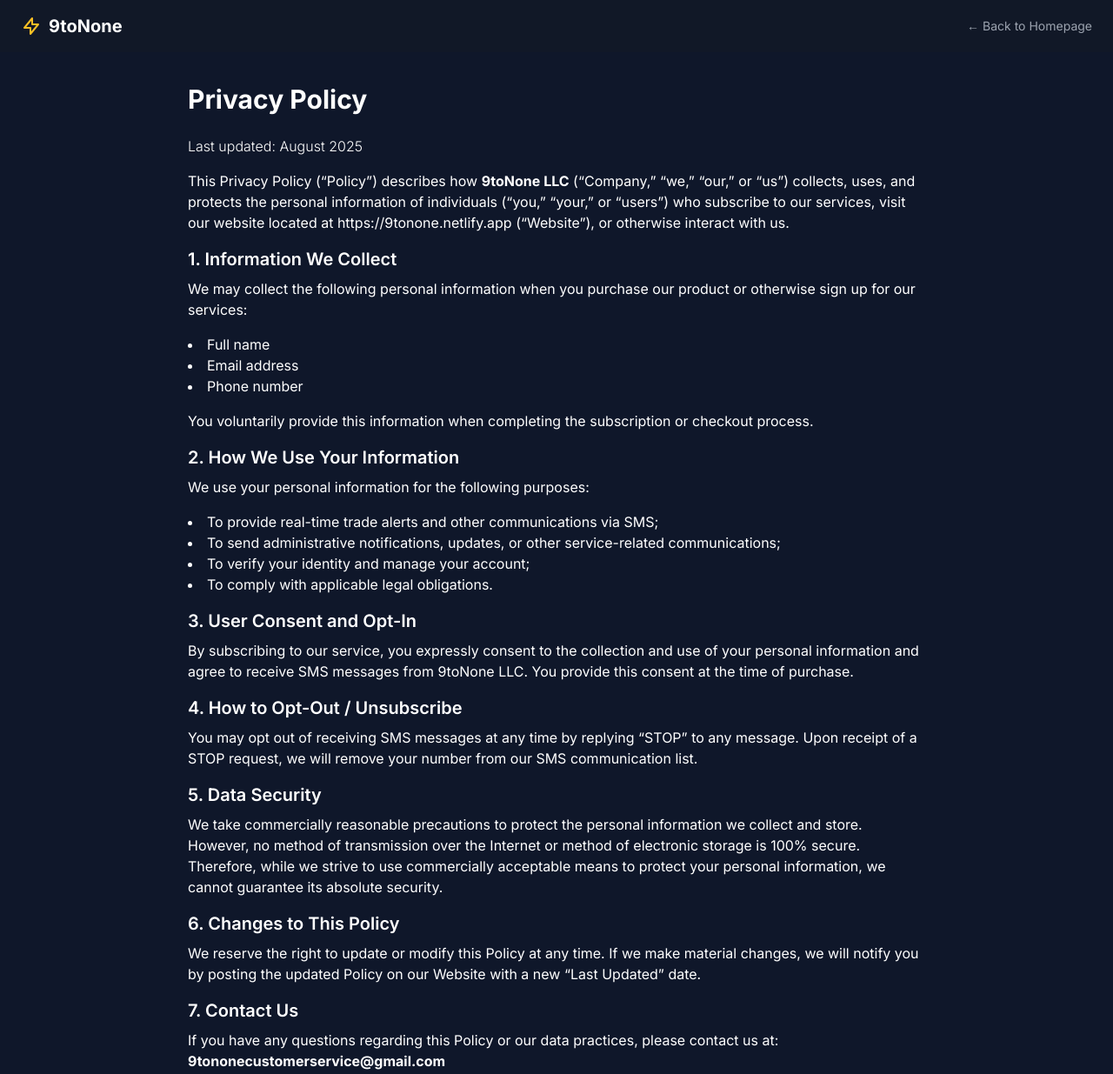
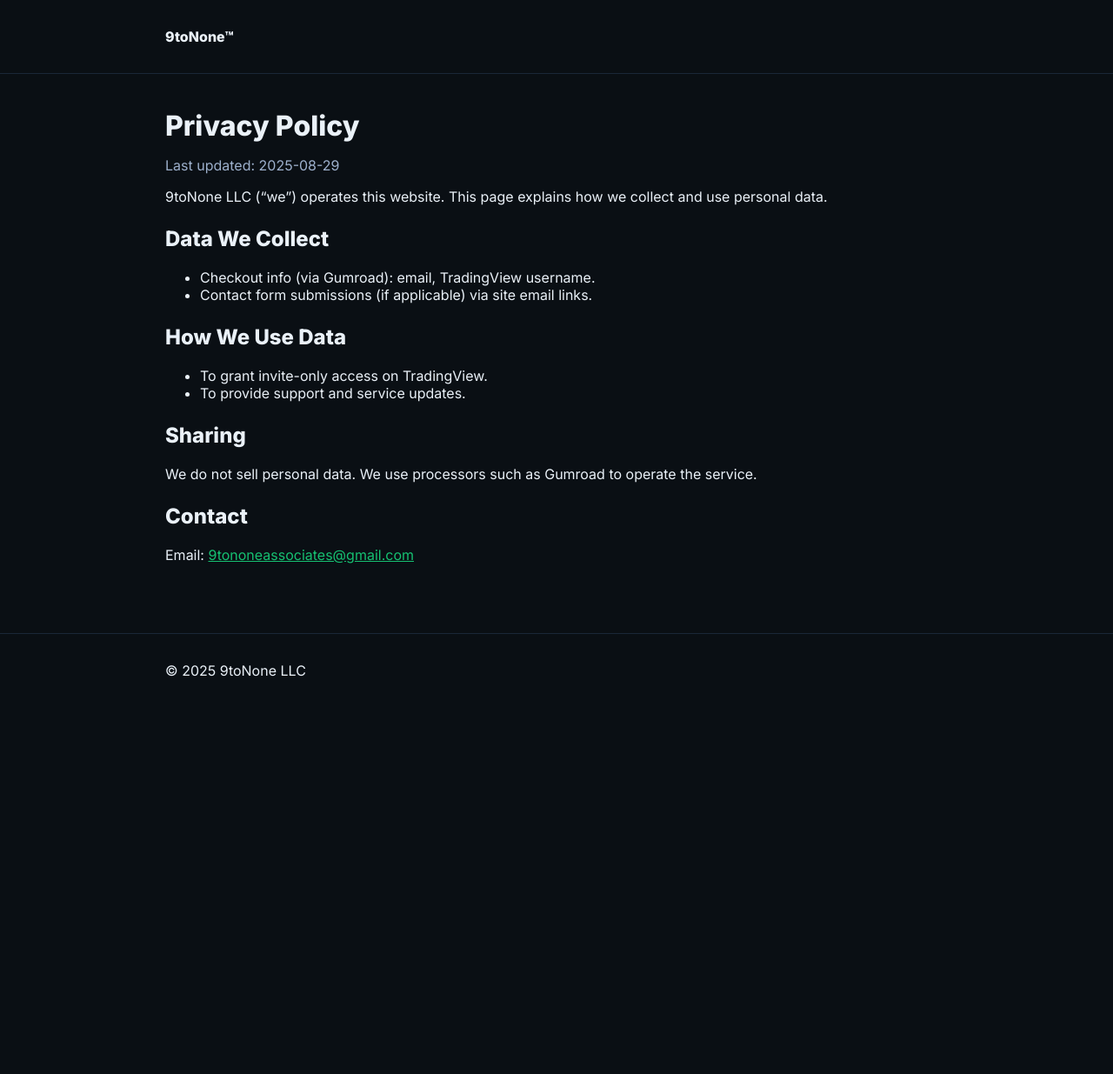
Before and after one commit to 9toNone/9toNone-landing, a website: page privacy-policy.html in a window 1280 px wide. Shown: the top 1235 px of the page at 87% size. After the commit the page ends 813 px from the top, so only its background shows below. Drawn offline with nearby package versions, Linux system fonts and the light colour scheme.

Commit message:
privacy-policy.html

```diff
--- a/privacy-policy.html
+++ b/privacy-policy.html
@@ -1,78 +1,46 @@
 <!DOCTYPE html>
 <html lang="en">
 <head>
-  <meta charset="UTF-8">
-  <meta name="viewport" content="width=device-width, initial-scale=1.0">
-  <title>Privacy Policy | 9toNone LLC</title>
-  <script src="https://cdn.tailwindcss.com"></script>
-  <link href="https://fonts.googleapis.com/css2?family=Inter:wght@300;400;600;700;900&display=swap" rel="stylesheet">
+  <meta charset="UTF-8"><meta name="viewport" content="width=device-width, initial-scale=1">
+  <title>Privacy Policy — 9toNone</title>
+  <link rel="preconnect" href="https://fonts.googleapis.com">
+  <link href="https://fonts.googleapis.com/css2?family=Inter:wght@400;600;800&display=swap" rel="stylesheet">
   <style>
-    :root { --primary:#fcd34d; --dark:#0f172a; }
-    body  { background:var(--dark); color:white; font-family:'Inter',sans-serif; }
+    body{font-family:Inter,system-ui,-apple-system,Segoe UI,Roboto,Arial;background:#0a0f14;color:#eaf1f8;margin:0}
+    .wrap{max-width:900px;margin:0 auto;padding:32px}
+    a{color:#16c172}
+    header,footer{border-bottom:1px solid #1a2738}
+    footer{border-top:1px solid #1a2738;border-bottom:0;margin-top:32px}
+    h1{font-size:32px;margin:8px 0}
+    h2{margin-top:24px}
+    .muted{color:#9db0cc}
   </style>
 </head>
 <body>
-  <!-- Navbar -->
-  <nav class="w-full bg-gray-900 py-4 px-6 fixed top-0 left-0">
-    <div class="max-w-7xl mx-auto flex justify-between items-center">
-      <div class="flex space-x-2 items-center">
-        <svg class="w-6 h-6 text-amber-400" fill="none" stroke="currentColor" viewBox="0 0 24 24">
-          <path stroke-linecap="round" stroke-linejoin="round" stroke-width="2" d="M13 10V3L4 14h7v7l9-11h-7z"/>
-        </svg>
-        <span class="font-bold text-xl">9toNone</span>
-      </div>
-      <a href="/" class="text-sm text-gray-400 hover:text-amber-400">← Back to Homepage</a>
-    </div>
-  </nav>
-
-  <div class="pt-24 max-w-4xl mx-auto px-6">
-    <h1 class="text-3xl font-bold mb-6">Privacy Policy</h1>
-    <p class="mb-4 font-light">Last updated: August 2025</p>
-
-    <p class="mb-4">This Privacy Policy (“Policy”) describes how <strong>9toNone LLC</strong> (“Company,” “we,” “our,” or “us”) collects, uses, and protects the personal information of individuals (“you,” “your,” or “users”) who subscribe to our services, visit our website located at https://9tonone.netlify.app (“Website”), or otherwise interact with us.</p>
-
-    <h2 class="text-xl font-semibold mb-2">1. Information We Collect</h2>
-    <p class="mb-4">We may collect the following personal information when you purchase our product or otherwise sign up for our services:</p>
-    <ul class="list-disc list-inside mb-4">
-      <li>Full name</li>
-      <li>Email address</li>
-      <li>Phone number</li>
+  <header><div class="wrap"><strong>9toNone™</strong></div></header>
+  <main class="wrap">
+    <h1>Privacy Policy</h1>
+    <p class="muted">Last updated: <span id="d"></span></p>
+    <p>9toNone LLC (“we”) operates this website. This page explains how we collect and use personal data.</p>
+    <h2>Data We Collect</h2>
+    <ul>
+      <li>Checkout info (via Gumroad): email, TradingView username.</li>
+      <li>Contact form submissions (if applicable) via site email links.</li>
     </ul>
-    <p class="mb-4">You voluntarily provide this information when completing the subscription or checkout process.</p>
-
-    <h2 class="text-xl font-semibold mb-2">2. How We Use Your Information</h2>
-    <p class="mb-4">We use your personal information for the following purposes:</p>
-    <ul class="list-disc list-inside mb-4">
-      <li>To provide real-time trade alerts and other communications via SMS;</li>
-      <li>To send administrative notifications, updates, or other service-related communications;</li>
-      <li>To verify your identity and manage your account;</li>
-      <li>To comply with applicable legal obligations.</li>
+    <h2>How We Use Data</h2>
+    <ul>
+      <li>To grant invite-only access on TradingView.</li>
+      <li>To provide support and service updates.</li>
     </ul>
-
-    <h2 class="text-xl font-semibold mb-2">3. User Consent and Opt-In</h2>
-    <p class="mb-4">By subscribing to our service, you expressly consent to the collection and use of your personal information and agree to receive SMS messages from 9toNone LLC. You provide this consent at the time of purchase.</p>
-
-    <h2 class="text-xl font-semibold mb-2">4. How to Opt-Out / Unsubscribe</h2>
-    <p class="mb-4">You may opt out of receiving SMS messages at any time by replying “STOP” to any message. Upon receipt of a STOP request, we will remove your number from our SMS communication list.</p>
-
-    <h2 class="text-xl font-semibold mb-2">5. Data Security</h2>
-    <p class="mb-4">We take commercially reasonable precautions to protect the personal information we collect and store. However, no method of transmission over the Internet or method of electronic storage is 100% secure. Therefore, while we strive to use commercially acceptable means to protect your personal information, we cannot guarantee its absolute security.</p>
-
-    <h2 class="text-xl font-semibold mb-2">6. Changes to This Policy</h2>
-    <p class="mb-4">We reserve the right to update or modify this Policy at any time. If we make material changes, we will notify you by posting the updated Policy on our Website with a new “Last Updated” date.</p>
-
-    <h2 class="text-xl font-semibold mb-2">7. Contact Us</h2>
-    <p class="mb-10">If you have any questions regarding this Policy or our data practices, please contact us at:<br>
-      <strong>9tononecustomerservice@gmail.com</strong>
-    </p>
-  </div>
-
-  <footer class="bg-gray-900 border-t border-gray-800 py-6">
-    <div class="max-w-7xl mx-auto flex justify-center space-x-6">
-      <a href="/terms-of-service.html" class="text-gray-400 hover:text-amber-400">Terms of Service</a>
-      <a href="/privacy-policy.html" class="text-gray-400 hover:text-amber-400">Privacy Policy</a>
-      <a href="mailto:9tononecustomerservice@gmail.com" class="text-gray-400 hover:text-amber-400">Contact</a>
-    </div>
-  </footer>
+    <h2>Sharing</h2>
+    <p>We do not sell personal data. We use processors such as Gumroad to operate the service.</p>
+    <h2>Contact</h2>
+    <p>Email: <a href="mailto:9tononeassociates@gmail.com">9tononeassociates@gmail.com</a></p>
+  </main>
+  <footer><div class="wrap">© <span id="y"></span> 9toNone LLC</div></footer>
+  <script>
+    document.getElementById('y').textContent=new Date().getFullYear();
+    document.getElementById('d').textContent=new Date().toISOString().slice(0,10);
+  </script>
 </body>
 </html>
```
